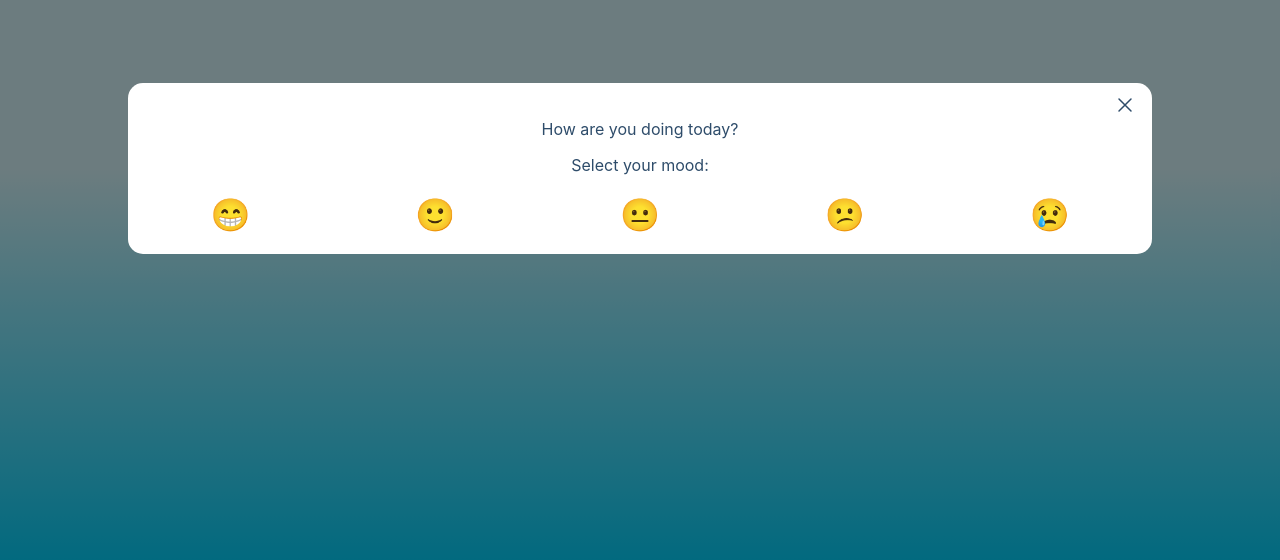
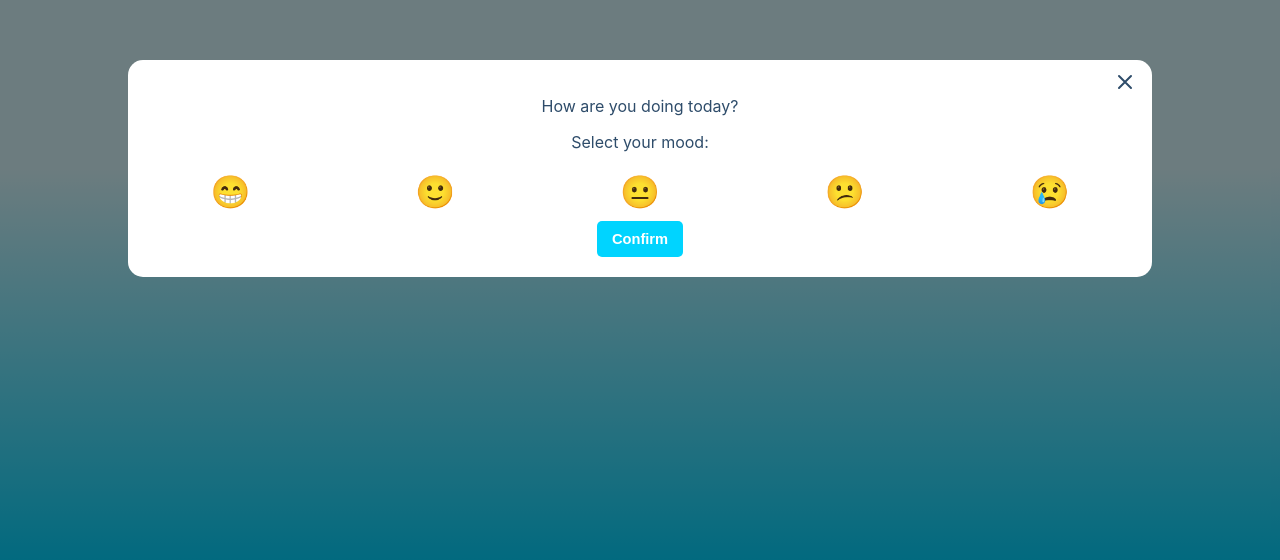
Before and after one commit to Lucag101/missionary_mental_health, a React (Create React App) app: page / in a window 1280 px wide. Shown: the part 232-792 px from the top of the page. Built offline with nearby package versions, Linux system fonts and the light colour scheme.

Commit message:
Swapped out home page, added routing, and started mood popup

```diff
--- a/src/components/App/App.css
+++ b/src/components/App/App.css
@@ -37,12 +37,14 @@
   }
 } */
 
-/* styles.css */
+body {
+  margin: 0;
+  padding: 0;
+  height: 100vh;
+  background: linear-gradient(0deg, rgba(0, 212, 255, 1) 0%, rgba(217, 249, 255, 1) 50%);
+  overflow: hidden;
+}
 
-body {
-  background: rgb(217, 249, 255);
-  background: linear-gradient(0deg, rgba(0, 212, 255, 1) 0%, rgba(217, 249, 255, 1) 50%);
-}
 
 .app {
   display: flex;
@@ -51,56 +53,3 @@ body {
   height: 100vh;
   color: #2e4c6a;
 }
-
-.home-page {
-  text-align: center;
-}
-
-/* MoodSelector.css */
-
-.mood-modal {
-  position: fixed;
-  top: 0;
-  left: 0;
-  width: 100%;
-  height: 100%;
-  background: rgba(0, 0, 0, 0.5);
-  display: flex;
-  justify-content: center;
-  align-items: center;
-}
-
-.mood-selector {
-  position: relative;
-  background-color: white;
-  padding-top: 20px;
-  padding-bottom: 20px;
-  border-radius: 15px;
-  width: 80%;
-  text-align: center;
-}
-
-.mood-options {
-  display: flex;
-  justify-content: space-around;
-  margin-top: 20px;
-}
-
-.mood-option {
-  cursor: pointer;
-  font-size: 2rem;
-}
-
-.mood-option.selected {
-  transform: scale(1.5);
-  transition-delay: 250ms;
-  transition: ease-in 25ms;
-}
-
-.modal-close-icon {
-  position: absolute;
-  right: 15px;
-  top: 10px;
-  height: 24px;
-  cursor: pointer;
-}
--- /dev/null
+++ b/src/components/Home/Home.css
@@ -0,0 +1,3 @@
+.home-page {
+	text-align: center;
+}
--- a/src/components/Home/HomePage.jsx
+++ b/src/components/Home/HomePage.jsx
@@ -1,3 +1,4 @@
+import "./Home.css";
 import React, { useState } from "react";
 import MoodSelector from "../Modals/MoodSelector";
 
@@ -11,10 +12,13 @@ function HomePage() {
   };
 
   const handleCloseModal = () => {
-    // Implement the logic to close the modal
-    // For example, set a state in the parent component to control the modal visibility
     setDisplayMoodModal(false);
-    console.log("Closing modal");
+  };
+
+  const handleMoodSubmit = () => {
+    if (userMood !== "") {
+      setDisplayMoodModal(false);
+    }
   };
 
   return (
@@ -22,7 +26,7 @@ function HomePage() {
       <div className="home-page">
         <h1>Welcome!</h1>
         <h2>Time to focus on your mental health</h2>
-        {displayMoodModal && <MoodSelector onSelect={handleMoodSelection} onClose={handleCloseModal} />}
+        {displayMoodModal && <MoodSelector onSelect={handleMoodSelection} onSubmit={handleMoodSubmit} onClose={handleCloseModal} />}
       </div>
     </div>
   );
--- /dev/null
+++ b/src/components/Modals/Modals.css
@@ -0,0 +1,59 @@
+.mood-modal {
+	position: fixed;
+	top: 0;
+	left: 0;
+	width: 100%;
+	height: 100%;
+	background: rgba(0, 0, 0, 0.5);
+	display: flex;
+	justify-content: center;
+	align-items: center;
+}
+
+.mood-selector {
+	position: relative;
+	background-color: white;
+	padding-top: 20px;
+	padding-bottom: 20px;
+	border-radius: 15px;
+	width: 80%;
+	text-align: center;
+}
+
+.mood-options {
+	display: flex;
+	justify-content: space-around;
+	margin-top: 20px;
+}
+
+.mood-option {
+	cursor: pointer;
+	font-size: 2rem;
+}
+
+.mood-option.selected {
+	transform: scale(1.5);
+	transition-delay: 250ms;
+	transition: ease-in 40ms;
+}
+
+.modal-close-icon {
+	position: absolute;
+	right: 15px;
+	top: 10px;
+	height: 24px;
+	cursor: pointer;
+	stroke-width: 2;
+}
+
+.modal-confirm-button {
+	background-color: #00d4ff;
+	color: #fff;
+	font-size: 11pt;
+	font-weight: bold;
+	border: none;
+	margin-top: 10px;
+	padding: 10px 15px;
+	border-radius: 5px;
+	cursor: pointer;
+}
--- a/src/components/Modals/MoodSelector.jsx
+++ b/src/components/Modals/MoodSelector.jsx
@@ -1,5 +1,4 @@
-// MoodSelector.js
-
+import "./Modals.css";
 import React, { useState } from "react";
 import { ReactComponent as CloseIcon } from "../../icons/close_icon.svg";
 // import { ReactComponent as ReactLogo } from "./logo.svg";
@@ -7,13 +6,12 @@ import { ReactComponent as CloseIcon } from "../../icons/close_icon.svg";
 
 const moodOptions = ["😁", "🙂", "😐", "😕", "😢"];
 
-function MoodSelector({ onSelect, onClose }) {
+function MoodSelector({ onSelect, onSubmit, onClose }) {
   const [selectedMood, setSelectedMood] = useState("");
 
   const handleMoodClick = (mood) => {
     setSelectedMood(mood);
     onSelect(mood); // Pass the selected mood to the parent component
-    // onClose(); // Close the modal after selecting a mood
   };
 
   return (
@@ -29,6 +27,9 @@ function MoodSelector({ onSelect, onClose }) {
             </span>
           ))}
         </div>
+        <button className="modal-confirm-button" onClick={onSubmit}>
+          Confirm
+        </button>
       </div>
     </div>
   );
```
